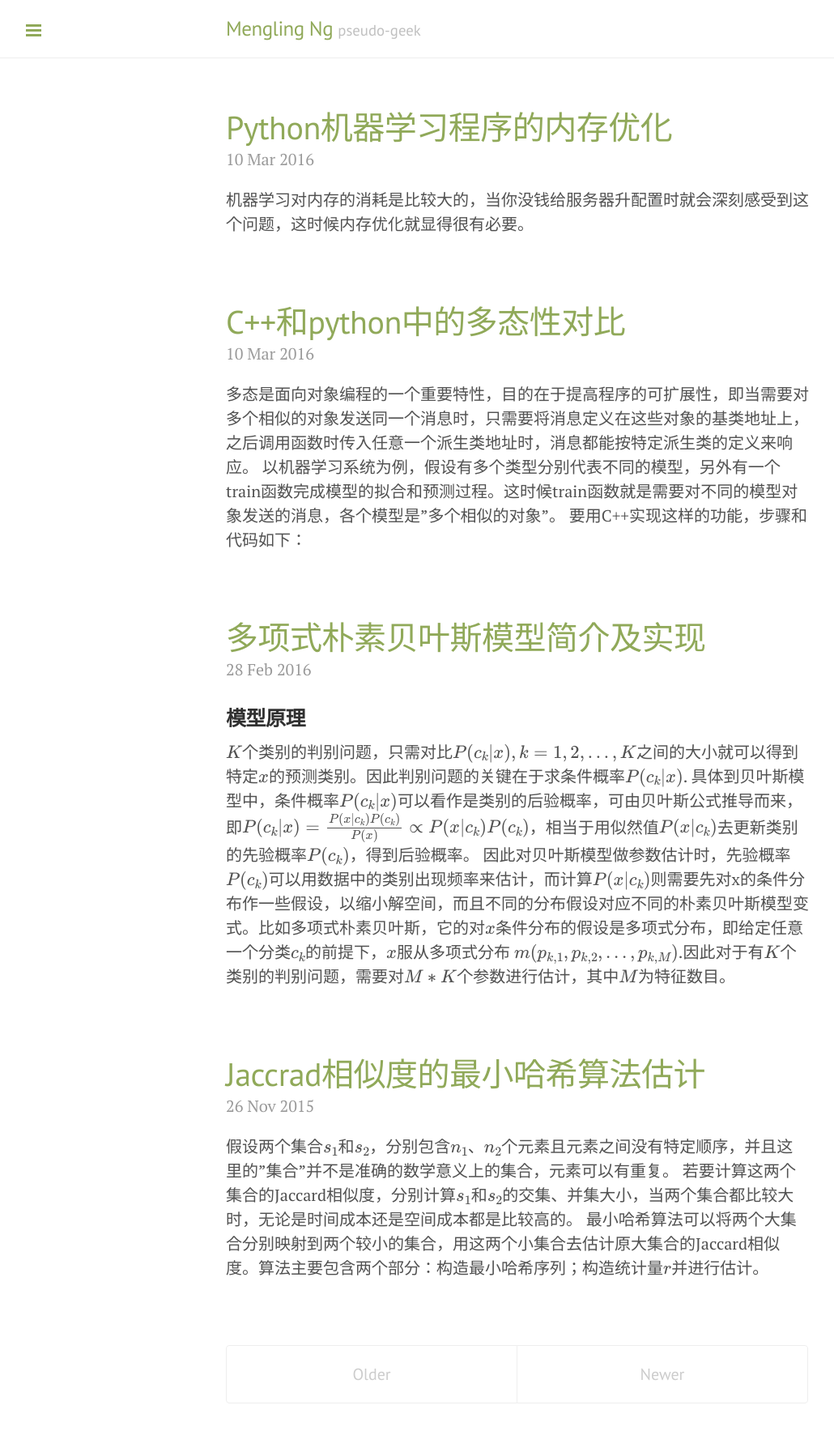
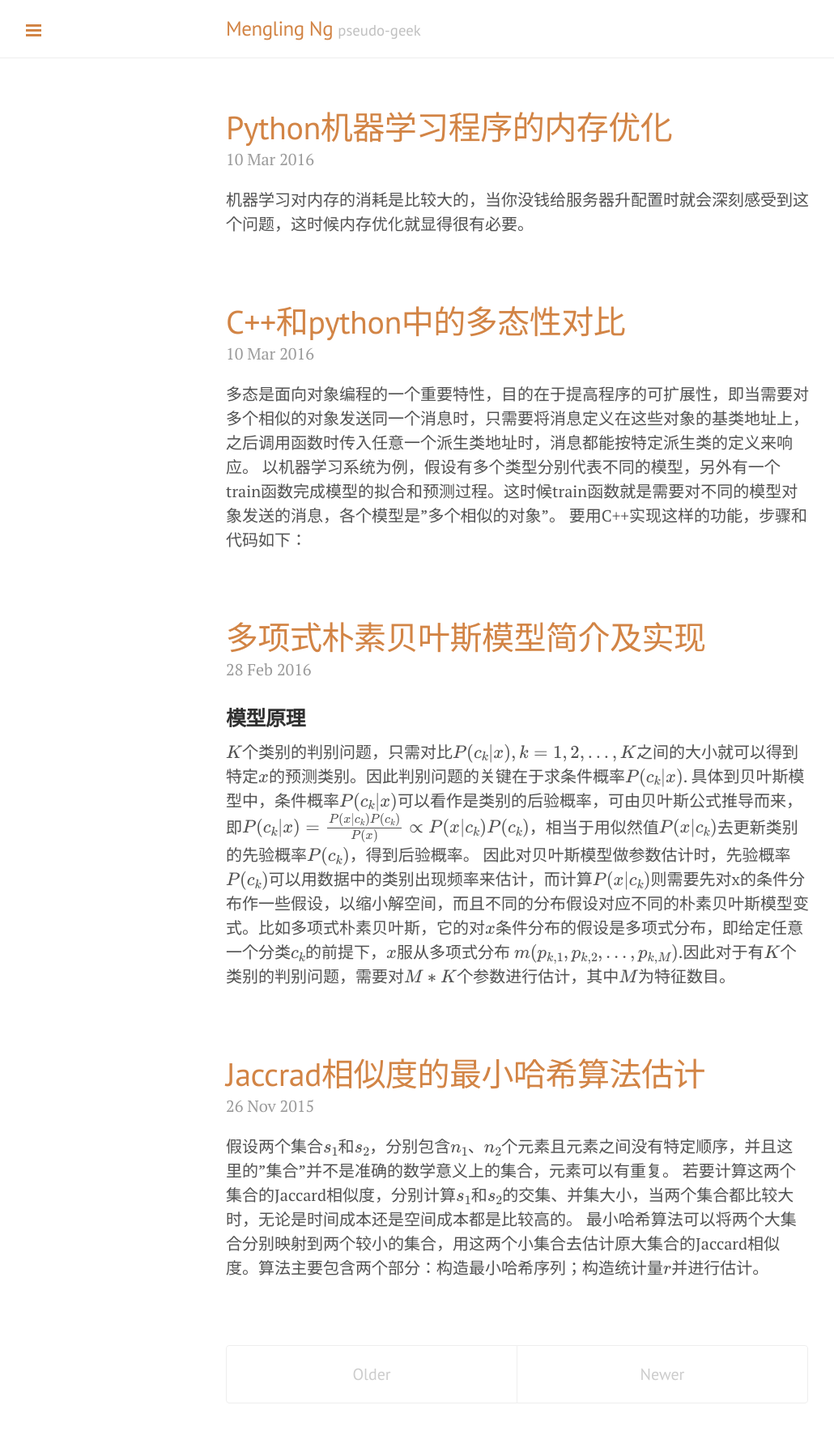
Before and after one commit to nomadcube/nomadcube.github.io, a Jekyll site: the page built from index.html, in a window 1280 px wide. Shown: the whole page at 81% size, without its empty margins (1-1031 px from the left). Built offline with Jekyll 4.4.1, drawn with Linux system fonts in a browser that asks for light colours; formulas are drawn with MathJax 3; the list of posts is cut into pages by our own code.

Commit message:
change theme color

```diff
--- a/_layouts/default.html
+++ b/_layouts/default.html
@@ -3,7 +3,7 @@
 
   {% include head.html %}
 
-  <body class="theme-base-0b">
+  <body class="theme-base-09">
 
     {% include sidebar.html %}
 
```
